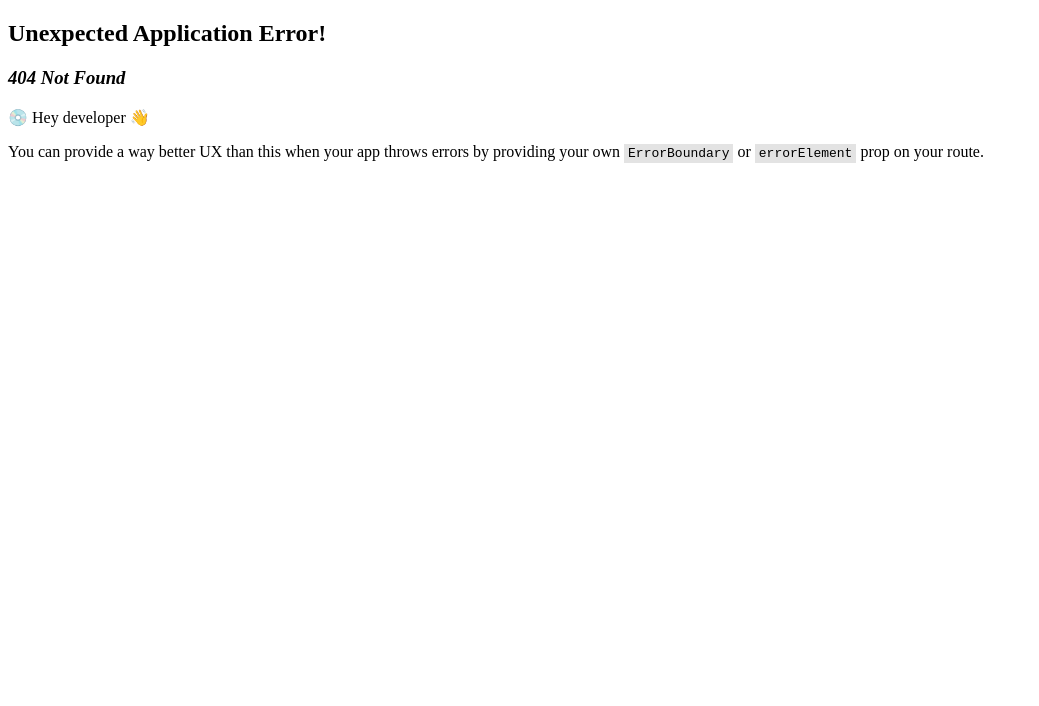
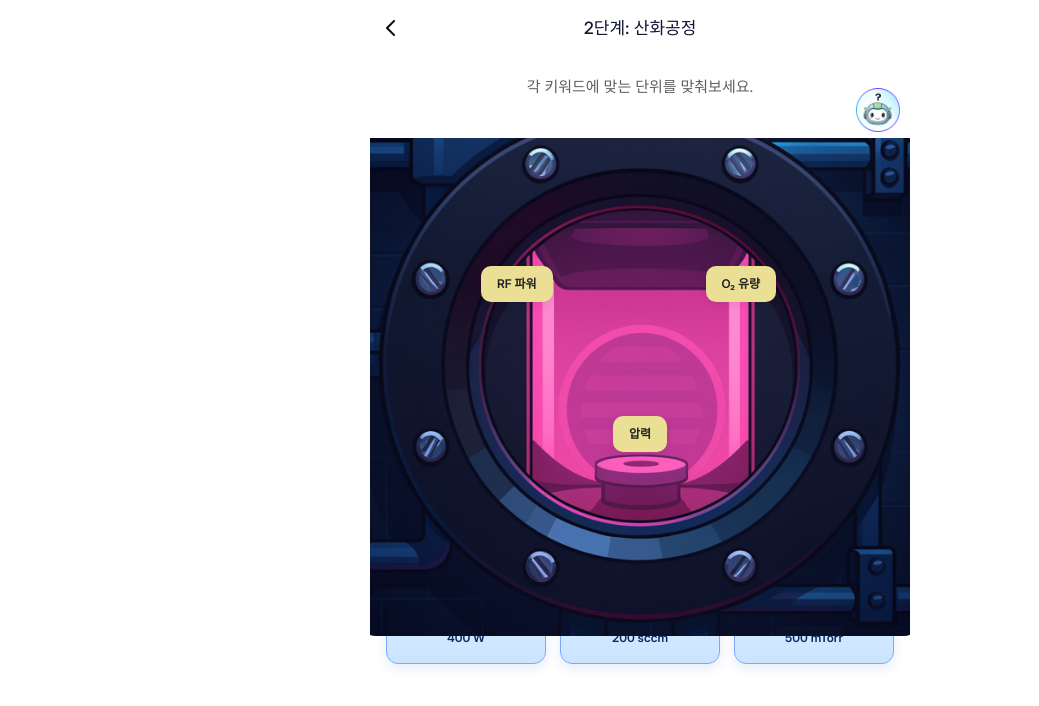
Before and after one commit to FabQuest/FE, a React (Vite) app: page /detail/step2 in a window 1280 px wide. Before the commit this address had no page. Shown: the top 706 px of the page, without its empty margins (0-1039 px from the left). Built offline with nearby package versions, Linux system fonts and the light colour scheme.

Commit message:
Feat: Step2 페이지 구현

```diff
--- a/package.json
+++ b/package.json
@@ -10,6 +10,8 @@
     "preview": "vite preview"
   },
   "dependencies": {
+    "@dnd-kit/core": "^6.3.1",
+    "prop-types": "^15.8.1",
     "react": "^19.1.1",
     "react-dom": "^19.1.1",
     "react-router-dom": "^7.9.3",
--- /dev/null
+++ b/src/pages/detail/step2/DndPieces.jsx
@@ -0,0 +1,42 @@
+import React from "react";
+import { useDroppable, useDraggable } from "@dnd-kit/core";
+import * as S from "./styled";
+
+export const TargetDroppable = ({ id, style, filled, children, placedText }) => {
+  const { setNodeRef, isOver } = useDroppable({ id });
+
+  return (
+    <S.TargetBase ref={setNodeRef} style={style}>
+      <div
+        style={{
+          transform: isOver ? "scale(1.04)" : "scale(1)",
+          transition: "120ms ease",
+        }}
+      >
+        {!filled ? children : <S.ChipFixed>{placedText}</S.ChipFixed>}
+      </div>
+    </S.TargetBase>
+  );
+};
+
+export const ChipDraggable = ({ id, children }) => {
+  const { attributes, listeners, setNodeRef, transform, isDragging } =
+    useDraggable({ id });
+
+  const style = {
+    transform: transform
+      ? `translate3d(${transform.x}px, ${transform.y}px, 0)`
+      : undefined,
+    boxShadow: isDragging
+      ? "0 8px 18px rgba(50, 80, 200, 0.25)"
+      : "0 4px 12px rgba(50, 80, 200, 0.12)",
+    cursor: "grab",
+    touchAction: "none",
+  };
+
+  return (
+    <S.ChipBase ref={setNodeRef} style={style} {...listeners} {...attributes}>
+      {children}
+    </S.ChipBase>
+  );
+};
--- /dev/null
+++ b/src/pages/detail/step2/index.jsx
@@ -0,0 +1,116 @@
+import React, { useMemo, useState, useEffect } from "react";
+import { useNavigate } from "react-router-dom";
+import CommonHeader from "@components/common/Header/Header";
+import CommonDescription from "@components/common/Description/Description";
+import Modal from "@components/common/Modal/Modal";
+import Oxidation from "./assets/Oxidation.png";
+import * as S from "./styled";
+import { DndContext, MouseSensor, TouchSensor, useSensor, useSensors, DragOverlay, closestCenter } from "@dnd-kit/core";
+import { TargetDroppable, ChipDraggable } from "./DndPieces";
+
+const TARGETS = [
+  { id: "rf", label: "RF 파워", xPct: 0.28, yPct: 0.30 },
+  { id: "o2", label: "O₂ 유량", xPct: 0.68, yPct: 0.30 },
+  { id: "press", label: "압력",  xPct: 0.50, yPct: 0.64 },
+];
+const OPTIONS = [
+  { id: "opt_rf", text: "400 W" },
+  { id: "opt_flow", text: "200 sccm" },
+  { id: "opt_press", text: "500 mTorr" },
+];
+const CORRECT = { opt_rf: "rf", opt_flow: "o2", opt_press: "press" };
+
+const Step2Page = () => {
+  const navigate = useNavigate();
+  const [openComplete, setOpenComplete] = useState(false);
+  const [placements, setPlacements] = useState({});
+  const [activeId, setActiveId] = useState(null);
+
+  const allMatched = useMemo(
+    () => TARGETS.every((t) => placements[t.id]),
+    [placements]
+  );
+  useEffect(() => { if (allMatched) setOpenComplete(true); }, [allMatched]);
+
+  const sensors = useSensors(
+    useSensor(MouseSensor, { activationConstraint: { distance: 4 } }),
+    useSensor(TouchSensor, { pressDelay: 80, pressThreshold: 8 })
+  );
+
+  const handleDragStart = (e) => setActiveId(e.active.id);
+  const handleDragEnd = (e) => {
+    const { active, over } = e;
+    setActiveId(null);
+    if (!over) return;
+    const optionId = active.id;
+    const targetId = over.id;
+    if (placements[targetId]) return;
+    if (CORRECT[optionId] === targetId) {
+      setPlacements((p) => ({ ...p, [targetId]: optionId }));
+    }
+  };
+  const handleDragCancel = () => setActiveId(null);
+
+  return (
+    <S.PageContainer>
+      <CommonHeader title="2단계: 산화공정" />
+      <CommonDescription text={"각 키워드에 맞는 단위를 맞춰보세요."} />
+
+      <DndContext
+        sensors={sensors}
+        collisionDetection={closestCenter}
+        onDragStart={handleDragStart}
+        onDragEnd={handleDragEnd}
+        onDragCancel={handleDragCancel}
+      >
+        <S.Playground>
+          <S.ImageWrap>
+            <S.ProcessImage src={Oxidation} alt="산화공정 장비" />
+            {TARGETS.map((t) => {
+              const placed = placements[t.id];
+              return (
+                <TargetDroppable
+                  key={t.id}
+                  id={t.id}
+                  style={{ left: `${t.xPct * 100}%`, top: `${t.yPct * 100}%` }}
+                  filled={!!placed}
+                  placedText={placed ? OPTIONS.find(o => o.id === placed)?.text : ""}
+                >
+                  <S.TargetLabel>{t.label}</S.TargetLabel>
+                </TargetDroppable>
+              );
+            })}
+          </S.ImageWrap>
+
+          <S.ChipsRow>
+            {OPTIONS.filter(o => !Object.values(placements).includes(o.id)).map((opt) => (
+              <ChipDraggable key={opt.id} id={opt.id}>
+                {opt.text}
+              </ChipDraggable>
+            ))}
+          </S.ChipsRow>
+        </S.Playground>
+
+        <DragOverlay>
+          {activeId ? <S.ChipBase style={{ boxShadow: "0 10px 24px rgba(50,80,200,.3)" }}>
+            {OPTIONS.find(o => o.id === activeId)?.text}
+          </S.ChipBase> : null}
+        </DragOverlay>
+      </DndContext>
+
+      <Modal
+        open={openComplete}
+        onClose={() => setOpenComplete(false)}
+        title="산화공정 단계 완료!"
+        description="다음 단계인 포토리소그래피로 넘어가시겠습니까?"
+        cancelText="나가기"
+        confirmText="다음 단계"
+        onCancel={() => { setOpenComplete(false); navigate(-1); }}
+        onConfirm={() => { setOpenComplete(false); navigate("/step3-photolithography"); }}
+        disableBackdropClose
+      />
+    </S.PageContainer>
+  );
+};
+
+export default Step2Page;
--- /dev/null
+++ b/src/pages/detail/step2/styled.js
@@ -0,0 +1,112 @@
+import styled from "styled-components";
+
+export const PageContainer = styled.div`
+  display: flex;
+  flex-direction: column;
+  /* 브라우저/기기별 주소창 높이 이슈까지 포함 */
+  min-height: 100dvh;
+  width: 100%;
+  background-color: ${({ theme }) => theme.colors.white};
+  /* 전체 스크롤은 페이지 컨테이너에서 */
+  overflow: hidden;
+`;
+
+export const Playground = styled.div`
+  /* 남은 영역을 꽉 채움 */
+  flex: 1;
+  display: flex;
+  flex-direction: column;
+  align-items: center;
+
+  /* 내부 스크롤 (헤더/설명은 고정) */
+  overflow: auto;
+
+  /* iOS 하단 안전영역 변수 */
+  --safe-bottom: max(env(safe-area-inset-bottom, 0px), 16px);
+
+  /* 상단 여백만 약간 */
+  padding-top: 14px;
+//   background-color: orange;
+`;
+
+/* 이미지 컨테이너는 가운데 정렬 + 상대 위치(타깃 배치용) */
+export const ImageWrap = styled.div`
+  position: relative;
+  width: min(92vw, 560px);
+  /* 남은 공간에서 적절히 커지도록 */
+  flex: 1;
+  display: flex;
+  align-items: center;
+  justify-content: center;
+
+  /* 너무 커지지 않게 상한선 */
+  max-height: 55vh;
+//   background-color: lightgray;
+`;
+
+export const ProcessImage = styled.img`
+  width: 100%;
+  height: auto;
+  border-radius: 16px;
+  display: block;
+  user-select: none;
+  -webkit-user-drag: none;
+`;
+
+export const TargetBase = styled.div`
+  position: absolute;
+  transform: translate(-50%, -50%);
+  min-width: clamp(110px, 28vw, 160px);
+  height: clamp(40px, 6.2vw, 52px);
+  display: flex;
+  align-items: center;
+  justify-content: center;
+  padding: 20px;
+`;
+
+export const TargetLabel = styled.div`
+  background: #eadf95;
+  color: #222;
+  font-weight: 700;
+  border-radius: 10px;
+  padding: 10px 16px;
+  box-shadow: 0 2px 8px rgba(0,0,0,0.08);
+  pointer-events: none;
+  white-space: nowrap;
+`;
+
+export const ChipBase = styled.div`
+  min-width: clamp(110px, 28vw, 160px);
+  height: clamp(40px, 6.2vw, 52px);
+  padding: 0 14px;
+  border-radius: 12px;
+  display: inline-flex;
+  align-items: center;
+  justify-content: center;
+  background: linear-gradient(180deg, #d6ecff 0%, #cbe4ff 100%);
+  border: 1.5px solid #7aa8ff;
+  color: #0f265f;
+  font-weight: 700;
+  user-select: none;
+  -webkit-user-drag: none;
+`;
+
+export const ChipFixed = styled(ChipBase)`
+  pointer-events: none;
+`;
+
+export const ChipsRow = styled.div`
+  margin-top: auto;
+
+  /* 정중앙 정렬 */
+  display: flex;
+  justify-content: center;
+  gap: 14px;
+
+  /* 하단 안전영역 고려해 패딩 */
+  padding: 16px 0 calc(var(--safe-bottom));
+
+  /* 배경을 살짝 두어 하단이 비어 보이지 않게(선택) */
+//    background: yellow;
+   margin-bottom: 15vh;
+`;
```
Also changed, not shown: src/router.jsx (+11 -0 lines), src/pages/detail/step2/assets/Oxidation.png (added).
